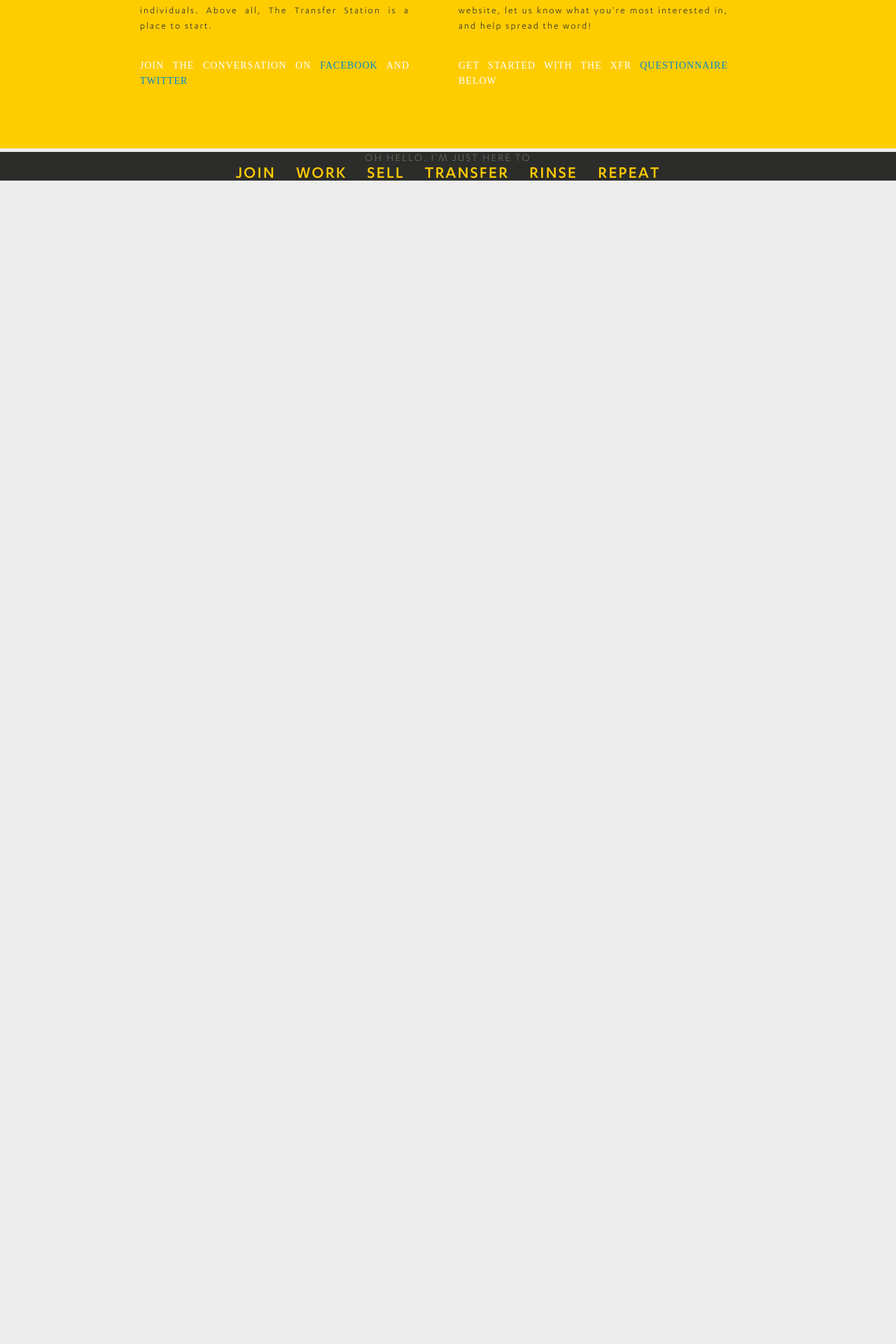
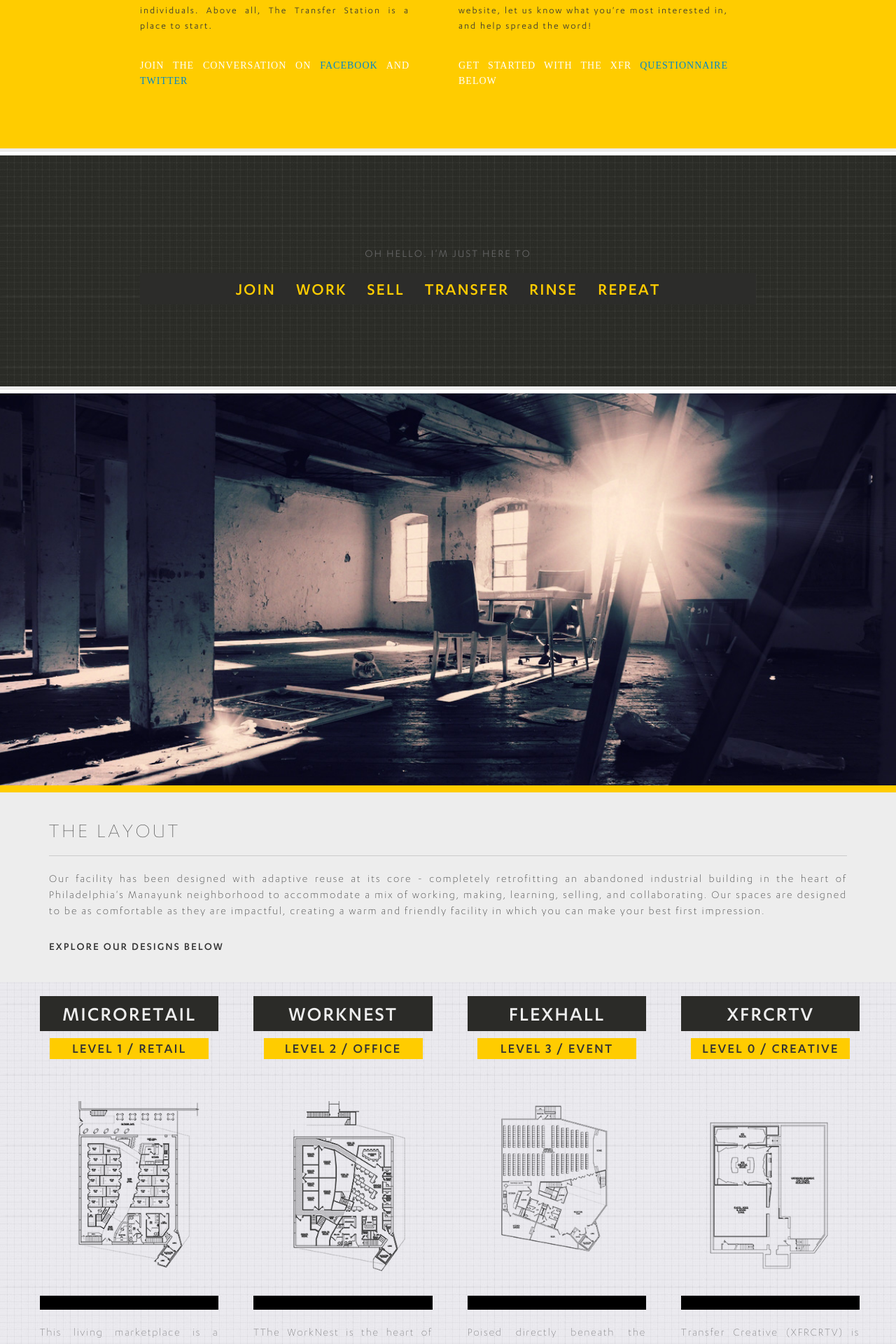
Before and after one commit to brandonpweiss/XFR, a PHP site: page / in a window 1280 px wide. Shown: the part 1680-3600 px from the top of the page at 70% size. Before the commit the page ends 1938 px from the top, so only its background shows below. Run offline with PHP 8.4, Linux system fonts and the light colour scheme; some web fonts are replaced.

Commit message:
layout section
layout section

```diff
--- a/index.html
+++ b/index.html
@@ -36,7 +36,7 @@
 		<div class="content">
 		<ul class="nav">
 			<li id="about1"><a href="#about">ABOUT</a></li>
-			<li><a href="#thelayout">THE LAYOUT</a></li>
+			<li><a href="#layout">THE LAYOUT</a></li>
 			<li><a href="#membership">MEMBERSHIP</a></li>
 			<li><a href="#connect">CONNECT</a></li>
 			<li><a href="#blog">BLOG</a></li>
@@ -68,7 +68,7 @@
 		</div>
 	</section>
 	<section id="iamhereto">
-		<div class="content">
+		<div class="content clearfix">
 			<div id="ohhello">OH HELLO. I'M JUST HERE TO</div>
 			<ul id="nav2">
 				<li><a href="#">JOIN</a></li>
@@ -78,8 +78,59 @@
 				<li><a href="#">RINSE</a></li>
 				<li><a href="#">REPEAT</a></li>
 			</ul>
+			</div>
+	</section>
+	<section id="chair">
+	</section>
+
+<section id="layout">
+		<div class="layoutP">
+			<div class="inner">
+		<h1>THE LAYOUT</h1>
+		<p>Our facility has been designed with adaptive reuse at its core - completely retrofitting an abandoned industrial building in the heart of Philadelphia's Manayunk neighborhood to accommodate a mix of working, making, learning, selling, and collaborating.  Our spaces are designed to be as comfortable as they are impactful, creating a warm and friendly facility in which you can make your best first impression.</p>
+		<p><span class="bold">EXPLORE OUR DESIGNS BELOW</span></p>
 		</div>
-	</section>
+	</div>
+<div class="content clearfix">
+<article id="depts" class="clearfix">
+<div class="dept">
+	<h2>MICRORETAIL</h2>
+	<h3>LEVEL 1 / RETAIL</h3>
+	<img src="images/microretail.png" alt="Microretail">
+	<p>This living marketplace is a winding expanse of customizable “retail pods” - small, highly-modifiable storefronts that can be configured to showcase any product type.  Our layout is designed to encourage high-volume foot traffic from those just starting their walk down Main Street, or those winding down at our cafe and outdoor deck.
+</p>
+	<div class="learnmore">< LEARN MORE ></div>
+	<div class="tellafriend">> TELL A FRIEND <</div>
+</div>
+<div class="dept">
+	<h2>WORKNEST</h2>
+	<h3>LEVEL 2 / OFFICE</h3>
+	<img src="images/worknest.png" alt="">
+	<p>TThe WorkNest is the heart of our co-working facility.  With a collection of private and semi-private offices, a bullpen of open desk space, and a variety of shared amenities (conference room, lounge, etc.), this floor has been designed to encourage and support all manner of business needs in the most inviting environment we could imagine.</p>
+	<div class="learnmore">< LEARN MORE ></div>
+	<div class="tellafriend">> TELL A FRIEND <</div>
+</div>
+<div class="dept">
+	<h2>FLEXHALL</h2>
+	<h3>LEVEL 3 / EVENT</h3>
+	<img src="images/flexhall.png" alt="">
+	<p>Poised directly beneath the forthcoming Manayunk Bridge Park, our third-floor flex-space is a premier event and community program venue.  Featuring a wrap-around deck, commercial kitchen, and large open-volume communal halls, this flexible layout can be modified to fit any purpose, limited only by our member's imaginations. </p>
+	<div class="learnmore">< LEARN MORE ></div>
+	<div class="tellafriend">> TELL A FRIEND <</div>
+</div>
+<div class="dept">
+	<h2>XFRCRTV</h2>
+	<h3>LEVEL 0 / CREATIVE</h3>
+	<img src="images/xfrcrtv.png" alt="">
+	<p>Transfer Creative (XFRCRTV) is our in-house creative division, servicing our member's marketing needs in an expansive production suite on the lower level.  A large central control-room sits between our soundstage for visual arts and our iso-room for audio production, providing our member’s ideas with unmatched production value.
+</p>
+	<div class="learnmore">< LEARN MORE ></div>
+	<div class="tellafriend">> TELL A FRIEND <</div>
+</div>
+</article>
+</div>
+</section>
+
 		<script>
 /*####### STICKY NAV SCRIPT ##########*/
 	var nav_pos = $('nav').offset().top;
--- a/style.css
+++ b/style.css
@@ -153,7 +153,6 @@ body{
 	width: 95%;
 	max-width: 880px;
 	margin: 0 auto;
-	overflow-x: hidden;
 }
 /*header*/
 header{
@@ -319,13 +318,23 @@ p.ctas{
 /*about section end*/
 /*iamhereto section*/
 #iamhereto{
-	background: #2c2c2a;
+	background: url(images/checkers.jpg);
 	text-align: center;
+	height: 330px;
+	border-top: #FFFFFF solid thick;
+	border-bottom: #ededed solid thick;
+}
+#iamhereto .content{
+	position: relative;
+	top: 40%;
+
 }
 #ohhello{
 	color: #666666;
+	margin-bottom: 20px;
 }
 ul#nav2{
+	padding: 10px;
 	background: #2c2c2a;
 }
 ul#nav2 li{
@@ -338,3 +347,208 @@ ul#nav2 li a{
 	padding: 12px;
 }
 /*iamhereto section end*/
+#chair{
+	background: url(images/chair.jpg) bottom center no-repeat;
+	border-bottom: #ffcc00 solid thick;
+	border-top: #ffffff solid thick;
+	background-size: cover;
+	height: 560px;
+}
+
+
+/*layout section*/
+
+section#layout{
+    background: url(images/checkers2.jpg);
+    padding: 0px 0px 40px 0px;
+    border-top:  #ffcc00 solid thick;
+	border-bottom: #cccccc solid thick;
+}
+span.bold{
+	font-family: karbonmedium;
+	font-size: 16px;
+}
+section#layout .content{
+	max-width: 1280px;
+	width: 95%;
+	margin: 0 auto;
+}
+
+section#layout .layoutP{
+    padding: 40px 60px 20px 60px;
+    background: #ededed;
+}
+section#layout .layoutP .inner{
+	max-width: 1280px;
+	margin: 0 auto;
+	padding: 0px 10px 0px 10px;
+}
+
+section#layout .layoutP h1{
+    color: #333;
+    font-family: karbonthin;
+    font-size: 30px;
+    margin-bottom: 20px;
+    letter-spacing: 4px;
+}
+section#layout .layoutP p{
+    padding: 20px 0px 20px 0px;
+    font-size: 16px;
+    font-family: karbonlight;
+    border-top: solid 1px #ccc;
+    color: #333;
+    text-align: justify;
+    line-height: 23px;
+}
+section#layout .layoutP p:nth-child(3){
+    padding-top: 10px;
+    font-size: 13px;
+    border-top: none;
+    color: #333;
+    text-align: justify;
+    line-height: 20px;
+}
+section#layout .dept{
+    float:left;
+    display:block;
+    width: 21%;
+    text-align: center;
+    padding: 20px 25px 0px 25px;
+}
+
+section#layout article#depts{
+    margin: 0 auto;
+}
+
+section#layout .dept img{
+ max-width: 234px;
+    margin: 20px 0px 20px 0px;
+}
+section#layout .dept:nth-last-of-type(1){
+    padding-right: 0px;
+}
+section#layout .dept h2{
+    font-size: 30px;
+    width: 100%;
+    color: #eee;
+    padding: 10px 0px 10px 0px;
+	background: #2b2b28;
+	font-family: karbonmedium;
+    letter-spacing: 2px;
+}
+section#layout .dept p{
+    text-align: justify;
+    border-top: solid 20px #000000;
+    padding: 20px 0px 20px 0px;
+    line-height: 23px;
+    height: 300px;
+    font-family: karbonthin;
+}
+
+section#layout .dept .bold{
+color: #333;
+font-family: karbonsemibold;
+}
+
+.dept h3{
+	background: #ffcc00;
+	font-size: 20px;
+	font-family: karbonmedium;
+	padding: 5px;
+	width: 85%;
+	margin: 0 auto;
+	margin-top: 10px;
+	margin-bottom: 40px;
+}
+.learnmore{
+	background: #cccccc;
+	width: 85%;
+	margin: 0 auto;
+	font-family: karbonmedium;
+	font-size: 18px;
+	padding: 5px;
+}
+.tellafriend{
+	background: #66cccc;
+	width: 85%;
+	margin: 0 auto;
+	margin-top: 10px;
+	font-size: 18px;
+	padding: 5px;
+}
+/*layout section end*/
+
+
+
+
+
+
+
+
+
+
+
+
+
+
+
+
+
+
+
+
+
+
+
+
+
+@media only screen and (max-width: 1024px) {
+
+    section#layout .layoutP{
+        padding-left: 0px;
+        padding-right: 0px;
+    }
+}
+
+
+@media only screen and (max-width: 788px){
+section#layout .dept h2{
+    font-size: 16px;
+    width: 100%;
+    padding: 10px 0px 10px 0px;
+    background: #444;
+    letter-spacing: 4px;
+}
+
+section#membership .layoutP{
+    padding: 0px 0px 0px 0px;
+}
+
+section#membership .layoutP p{
+    padding: 20px 0px 20px 0px;
+    font-size: 13px;
+    width: 100%;
+    text-align: justify;
+    line-height: 20px;
+     float:none;
+}
+
+section#layout .dept{
+    float:none;
+    display:block;
+    width: 100%;
+    text-align: center;
+    padding: 0px 0px 0px 0px;
+    margin-bottom: 40px;
+}
+section#layout .dept p{
+    text-align: justify;
+    border-top: solid 2px #555;
+    padding: 10px 0px 0px 0px;
+    min-height: 100px;
+}
+section#signup .layoutP{
+    padding: 0px;
+}
+
+}
```
Also changed, not shown: images/chair.jpg (added), images/checkers.jpg (added), images/checkers2.jpg (added), images/flexhall.png (added), images/microretail.png (added), images/worknest.png (added), images/xfrcrtv.png (added).
